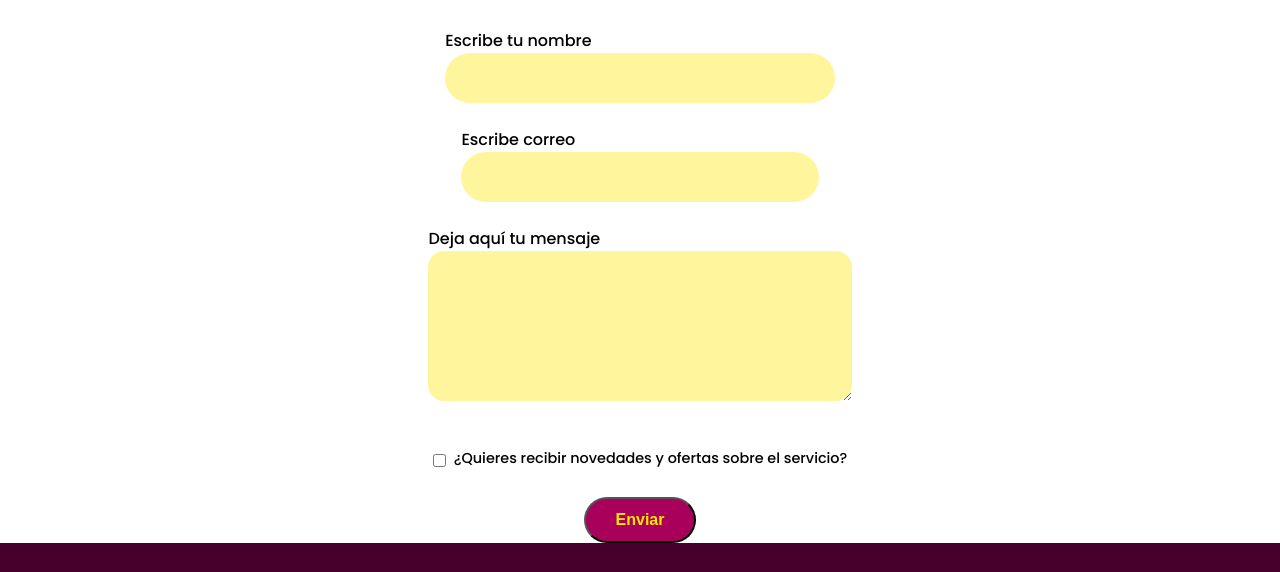
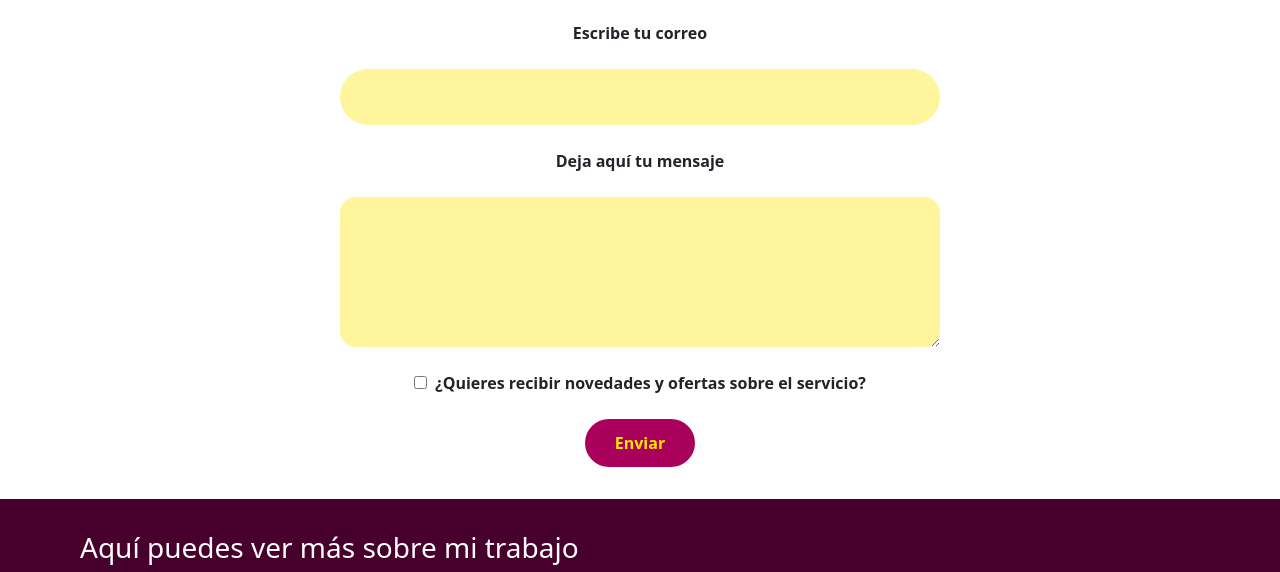
Before and after one commit to Anyi91/Portafolio-, a plain HTML site: page pages/contactame.html in a window 1280 px wide. Shown: the part 645-1217 px from the top of the page. Drawn offline with nearby package versions, Linux system fonts and the light colour scheme.

Commit message:
se agregaron estilos a las págias que faltaban (contcto y proyecto), también se vinculo boostrap a todos los html

```diff
--- a/css/style.css
+++ b/css/style.css
@@ -46,6 +46,7 @@ p {
     color: #ffe600;
     padding: 12px 30px;
     border-radius: 50px;
+    border: none;
     font-weight: bold;
     text-decoration: none;
     font-size: 1rem;
@@ -57,6 +58,7 @@ p {
     color: #47002b;
     padding: 12px 30px;
     border-radius: 50px;
+    border: none;
     text-decoration: none;
     font-size: 1rem;
     font-weight: bold;
@@ -403,7 +405,7 @@ section {
     justify-content: space-between;
     flex-direction: column;
     align-items: center;
-    padding: 5rem;
+    padding: 1rem 5rem 1rem 5rem;
 }
 
 .contact img {
@@ -412,16 +414,16 @@ section {
 
 form {
     display: flex;
-    justify-content: center;
+    justify-content: space-between;
     flex-direction: column;
     align-items: center;
+    margin-bottom: 2rem;
     gap: 1.5rem;
     width: 100%;
 }
 
 form label {
-    margin-bottom: 0.25rem;
-    font-weight: 500;
+    font-weight: 600;
 }
 
 input[type="text"],
@@ -439,6 +441,7 @@ textarea {
 textarea {
     min-height: 150px;
     border-radius: 1rem;
+    border: none;
     resize: vertical;
 }
 
@@ -446,6 +449,6 @@ textarea {
     display: flex;
     align-items: center;
     gap: 0.5rem;
-    font-size: 0.9rem;
-    margin-top: 1rem;
+    font-size: 1rem;
+    margin-top: 0,5rem;
 }
--- a/pages/contactame.html
+++ b/pages/contactame.html
@@ -6,6 +6,7 @@
     <meta name="viewport" content="width=device-width, initial-scale=1.0">
     <title>Anyi - Diseñadora</title>
     <link rel="stylesheet" href="../css/style.css">
+    <link href="https://cdn.jsdelivr.net/npm/bootstrap@5.3.6/dist/css/bootstrap.min.css" rel="stylesheet" integrity="sha384-4Q6Gf2aSP4eDXB8Miphtr37CMZZQ5oXLH2yaXMJ2w8e2ZtHTl7GptT4jmndRuHDT" crossorigin="anonymous">
 </head>
 
 <body>
@@ -28,20 +29,12 @@
         </section>
 
         <form>
-            <div class="form-group">
                 <label for="nombre">Escribe tu nombre</label>
                 <input type="text" id="nombre" name="nombre" required>
-            </div>
-
-            <div class="form-group">
-                <label for="correo">Escribe correo</label>
+                <label for="correo">Escribe tu correo</label>
                 <input type="email" id="correo" name="correo" required>
-            </div>
-
-            <div class="form-group">
                 <label for="mensaje">Deja aquí tu mensaje</label>
                 <textarea id="mensaje" name="mensaje" required></textarea>
-            </div>
 
             <div class="checkbox-container">
                 <input type="checkbox" id="ofertas" name="ofertas">
@@ -68,6 +61,8 @@
             </div>
         </div>
     </footer>
+
+    <script src="https://cdn.jsdelivr.net/npm/bootstrap@5.3.6/dist/js/bootstrap.bundle.min.js" integrity="sha384-j1CDi7MgGQ12Z7Qab0qlWQ/Qqz24Gc6BM0thvEMVjHnfYGF0rmFCozFSxQBxwHKO" crossorigin="anonymous"></script>
 </body>
 
 </html>
```
Also changed, not shown: index.html (+8 -5 lines), pages/Portafolio.html (+8 -4 lines), pages/Proyecto.html (+2 -0 lines), pages/SobreMi.html (+2 -0 lines).
